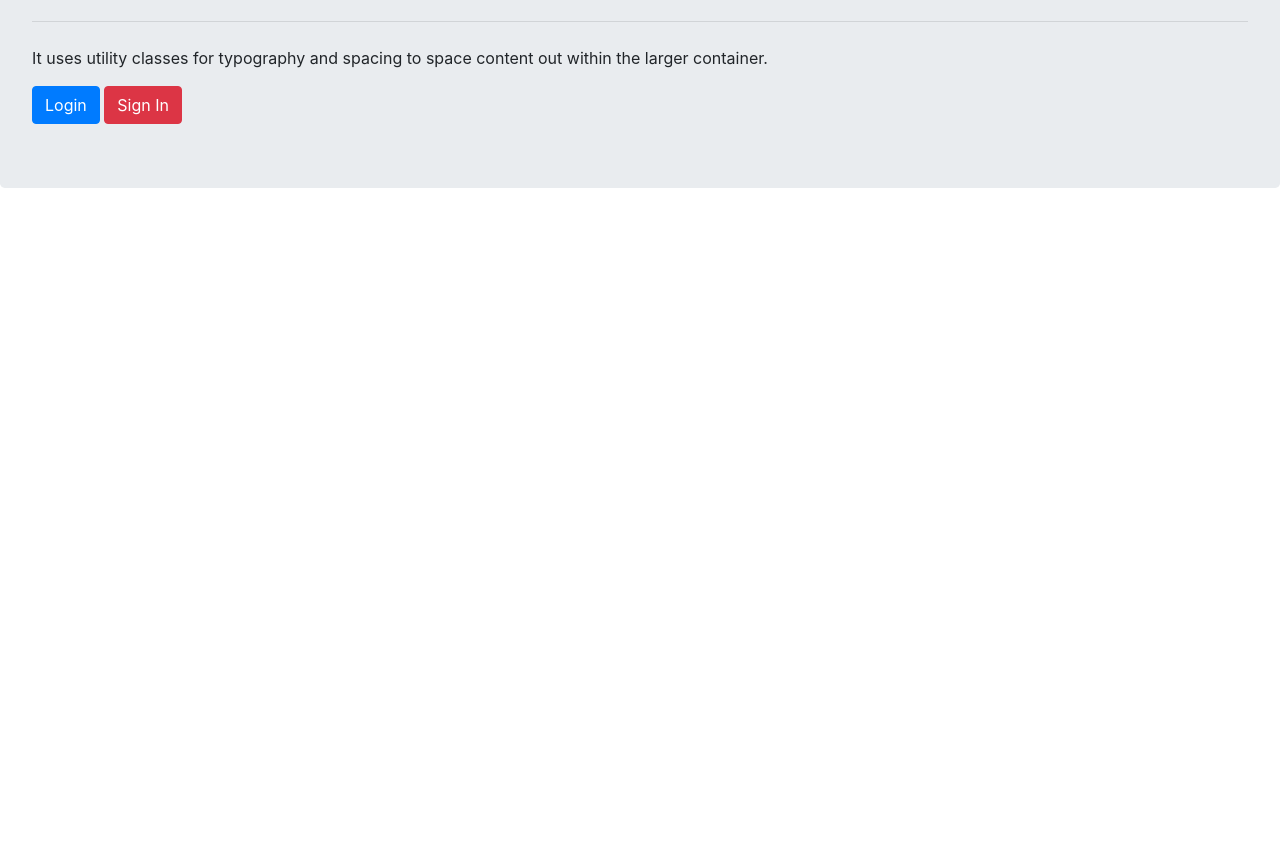
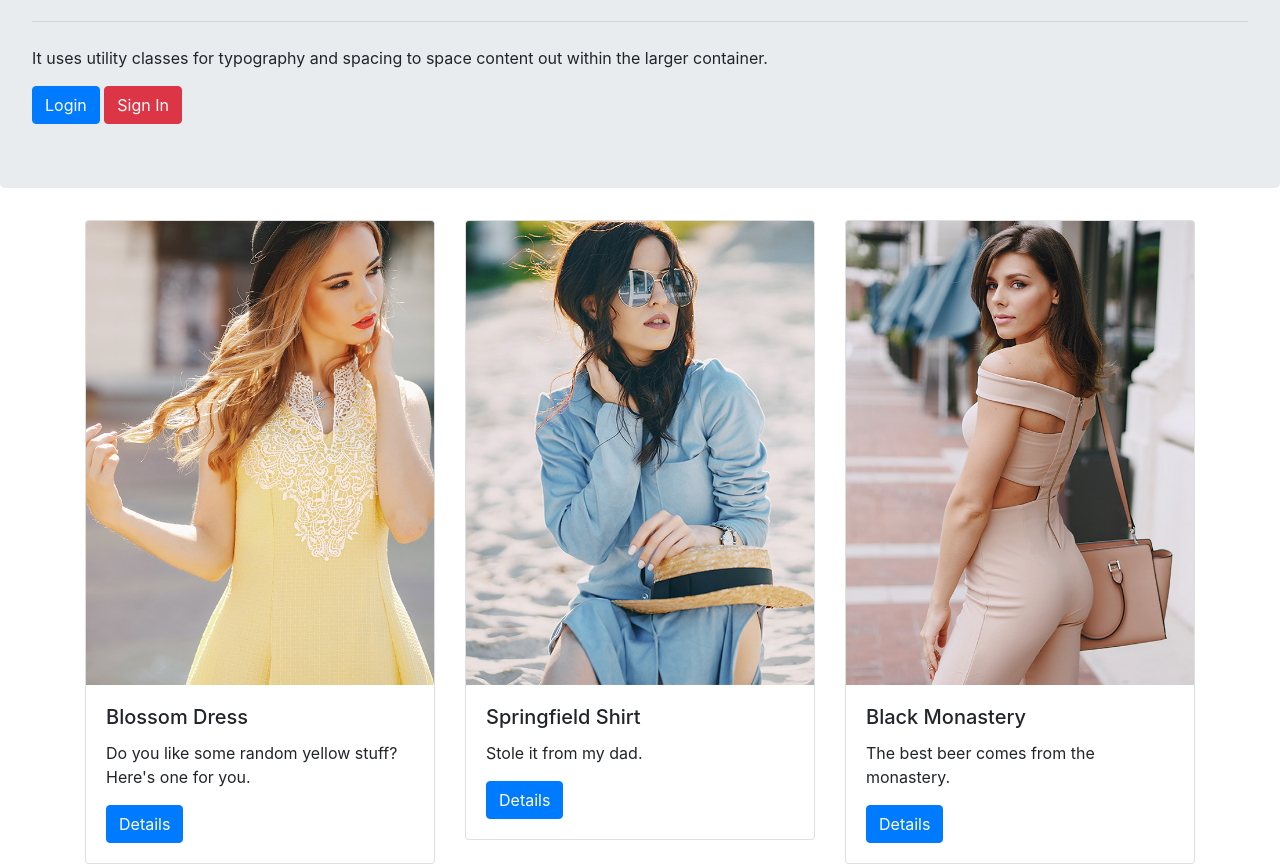
Before and after one commit to etff/shoppingMall, a plain HTML site: page index.html in a window 1280 px wide. Shown: the part 228-1092 px from the top of the page. Before the commit the page ends 800 px from the top, so only its background shows below. Drawn offline with nearby package versions, Linux system fonts and the light colour scheme.

Commit message:
card item

```diff
--- a/index.html
+++ b/index.html
@@ -66,7 +66,46 @@
         <button type="button" onclick="show('가입하기')" class="btn btn-danger">Sign In</button>
     </div>
 
+
+
+    <div class="container">
+        <div class="row">
+            <div class="col-md-4">
+                <div class="card" >
+                    <img class="card-img-top" id="item1_img" src="./img/img_dress1.jpg/" alt="Card image cap">
+                    <div class="card-body">
+                        <h5 class="card-title" id="item1_title">Card title</h5>
+                        <p class="card-text" id="item1_text">Some quick example text to build on the card title and make up the bulk of the card's content.</p>
+                        <a href="#" class="btn btn-primary">Details</a>
+                    </div>
+                </div>
+            </div>
+            <div class="col-md-4">
+                <div class="card">
+                    <img class="card-img-top" id="item2_img" src="./img/img_dress2.jpg" alt="Card image cap">
+                    <div class="card-body">
+                        <h5 class="card-title" id="item2_title">Card title</h5>
+                        <p class="card-text" id="item2_text">Some quick example text to build on the card title and make up the bulk of the card's content.</p>
+                        <a href="#" class="btn btn-primary">Details</a>
+                    </div>
+                </div>
+            </div>
+            <div class="col-md-4">
+                <div class="card">
+                    <img class="card-img-top" id="item3_img" src="./img/img_dress3.jpg" alt="Card image cap">
+                    <div class="card-body">
+                        <h5 class="card-title" id="item3_title">Card title</h5>
+                        <p class="card-text" id="item3_text">Some quick example text to build on the card title and make up the bulk of the card's content.</p>
+                        <a href="#" class="btn btn-primary">Details</a>
+                    </div>
+                </div>
+            </div>
+        </div>
+    </div>
+
+
     <script>
+
         function show(a) {
             document.getElementById('modal').style.display='block';
             document.getElementById('text').innerHTML = a;
@@ -75,7 +114,6 @@
         document.getElementById("btn_close").addEventListener("click", function() {
             document.getElementById("modal").style.display = "none";
         });
-
         /*
             만약에 폼안의 값이 공백일 경우에 폼 전송 막기
             + 경고창 띄우기
@@ -90,8 +128,6 @@
                 return true;
             }
         }
-
-
     </script>
 
     <!-- Optional JavaScript -->
@@ -99,5 +135,46 @@
     <script src="https://code.jquery.com/jquery-3.3.1.slim.min.js" integrity="sha384-q8i/X+965DzO0rT7abK41JStQIAqVgRVzpbzo5smXKp4YfRvH+8abtTE1Pi6jizo" crossorigin="anonymous"></script>
     <script src="https://cdnjs.cloudflare.com/ajax/libs/popper.js/1.14.3/umd/popper.min.js" integrity="sha384-ZMP7rVo3mIykV+2+9J3UJ46jBk0WLaUAdn689aCwoqbBJiSnjAK/l8WvCWPIPm49" crossorigin="anonymous"></script>
     <script src="https://stackpath.bootstrapcdn.com/bootstrap/4.1.3/js/bootstrap.min.js" integrity="sha384-ChfqqxuZUCnJSK3+MXmPNIyE6ZbWh2IMqE241rYiqJxyMiZ6OW/JmZQ5stwEULTy" crossorigin="anonymous"></script>
+
+    <script>
+        var products = [
+        {
+                id: 1,
+                price: 299,
+                img: 'img/pic1.jpg',
+                title: 'Blossom Dress',
+                text: "Do you like some random yellow stuff? Here's one for you."
+        },
+        {
+                id: 2,
+                price: 199,
+                img: 'img/pic2.jpg',
+                title: 'Springfield Shirt',
+                text: "Stole it from my dad."
+        },
+        {
+                id: 3,
+                price: 399,
+                img: 'img/pic3.jpg',
+                title: 'Black Monastery',
+                text: "The best beer comes from the monastery."
+        }];
+
+        document.getElementById('item1_img').src = products[0].img;
+        document.getElementById('item1_title').innerHTML = products[0].title;
+        document.getElementById('item1_text').innerHTML = products[0].text;
+
+        document.getElementById('item2_img').src = products[1].img;
+        document.getElementById('item2_title').innerHTML = products[1].title;
+        document.getElementById('item2_text').innerHTML = products[1].text;
+
+        document.getElementById('item3_img').src = products[2].img;
+        document.getElementById('item3_title').innerHTML = products[2].title;
+        document.getElementById('item3_text').innerHTML = products[2].text;
+
+
+    </script>
+
+
     </body>
 </html>
```
Also changed, not shown: img/pic1.jpg (added), img/pic2.jpg (added), img/pic3.jpg (added).
